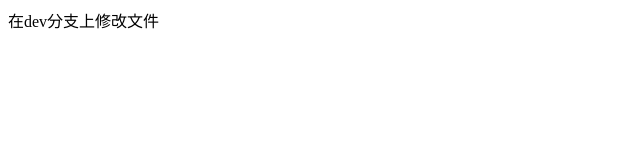
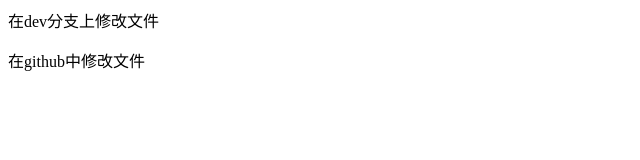
Before and after one commit to renxjing/git-6-12, a plain HTML site: page index.html in a window 1280 px wide. Shown: the whole page, without its empty margins (0-640 px from the left). Drawn offline with Linux system fonts and the light colour scheme.

Commit message:
Create index.html

```diff
--- a/index.html
+++ b/index.html
@@ -8,5 +8,6 @@
 </head>
 <body>
   <div>在dev分支上修改文件</div>
+  <p>在github中修改文件</p>
 </body>
 </html>
```
